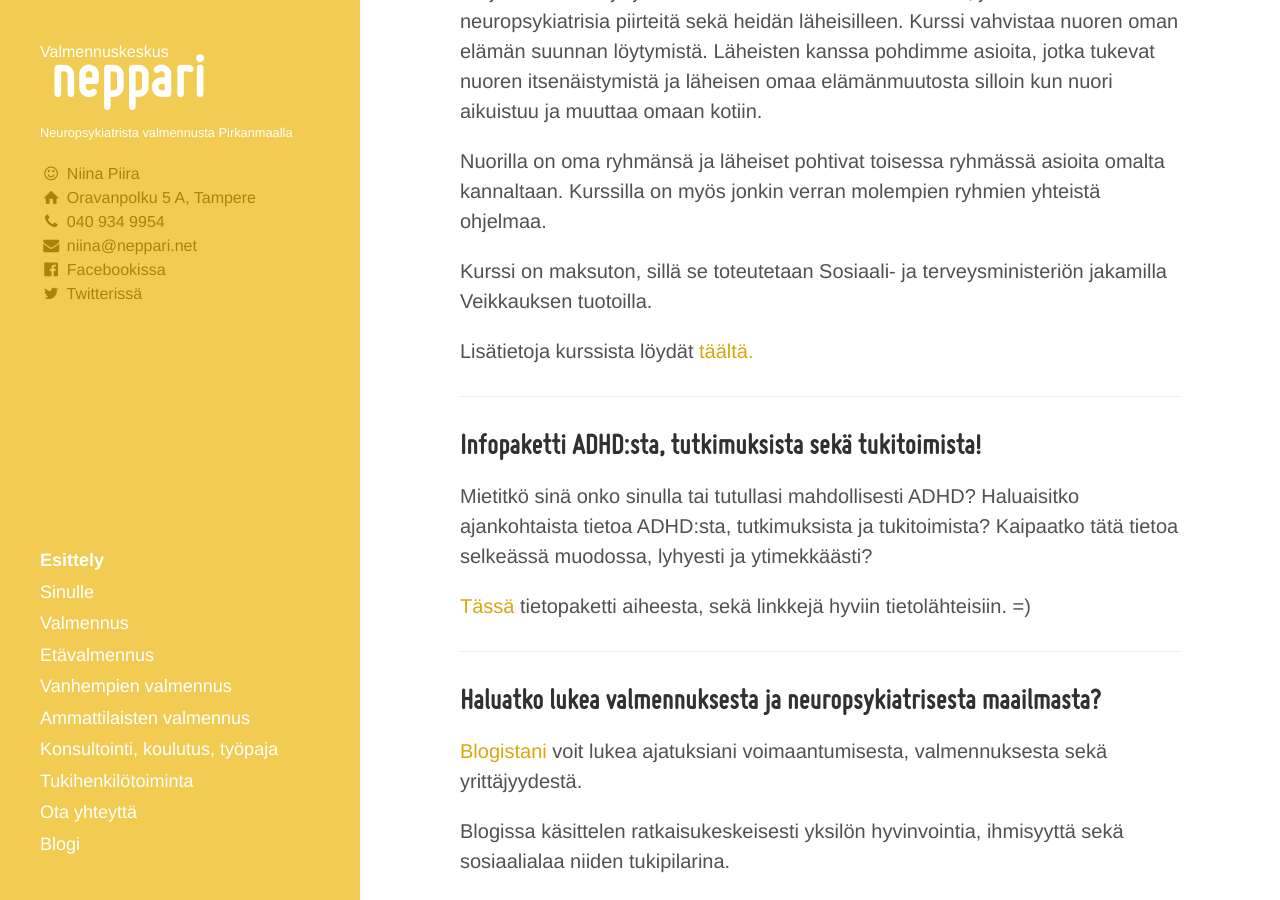
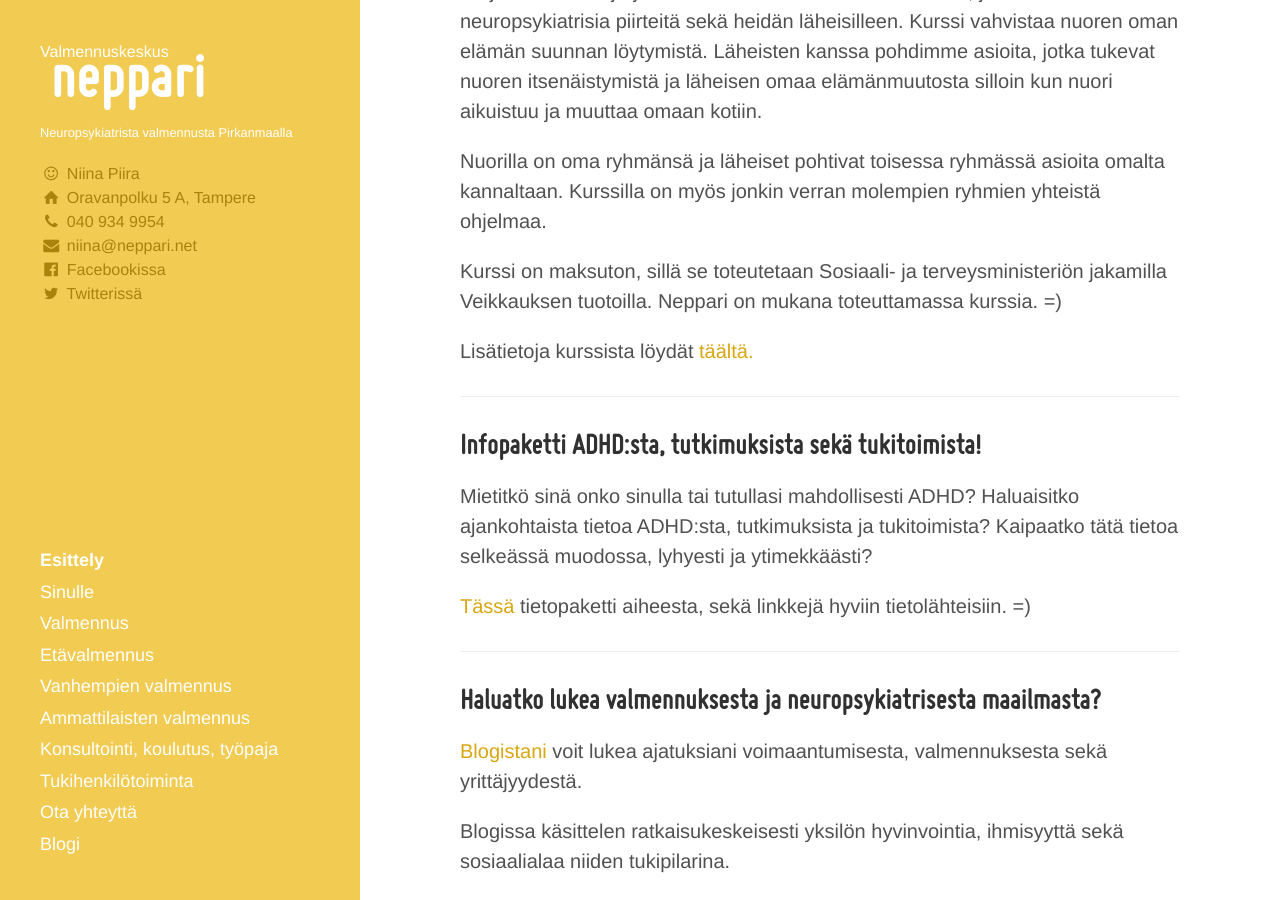
Before and after one commit to niinapiira/neppari.net, a Jekyll site: the page built from index.md, in a window 1280 px wide and 900 px high, scrolled down 1664 px. Built offline with Jekyll 4.4.1, drawn with Linux system fonts in a browser that asks for light colours.

Commit message:
Update index.md

```diff
--- a/index.md
+++ b/index.md
@@ -56,7 +56,7 @@ Neljässä osassa järjestettävä kurssi on tarkoitettu nuorille, joilla on neu
 
 Nuorilla on oma ryhmänsä ja läheiset pohtivat toisessa ryhmässä asioita omalta kannaltaan. Kurssilla on myös jonkin verran molempien ryhmien yhteistä ohjelmaa.
 
-Kurssi on maksuton, sillä se toteutetaan Sosiaali- ja terveysministeriön jakamilla Veikkauksen tuotoilla.
+Kurssi on maksuton, sillä se toteutetaan Sosiaali- ja terveysministeriön jakamilla Veikkauksen tuotoilla. Neppari on mukana toteuttamassa kurssia. =)
 
 Lisätietoja kurssista löydät [täältä.](http://www.kvps.fi/tapahtumat/oma-elama-yhdessa-ja-erikseen-kurssi-2)
 
```
